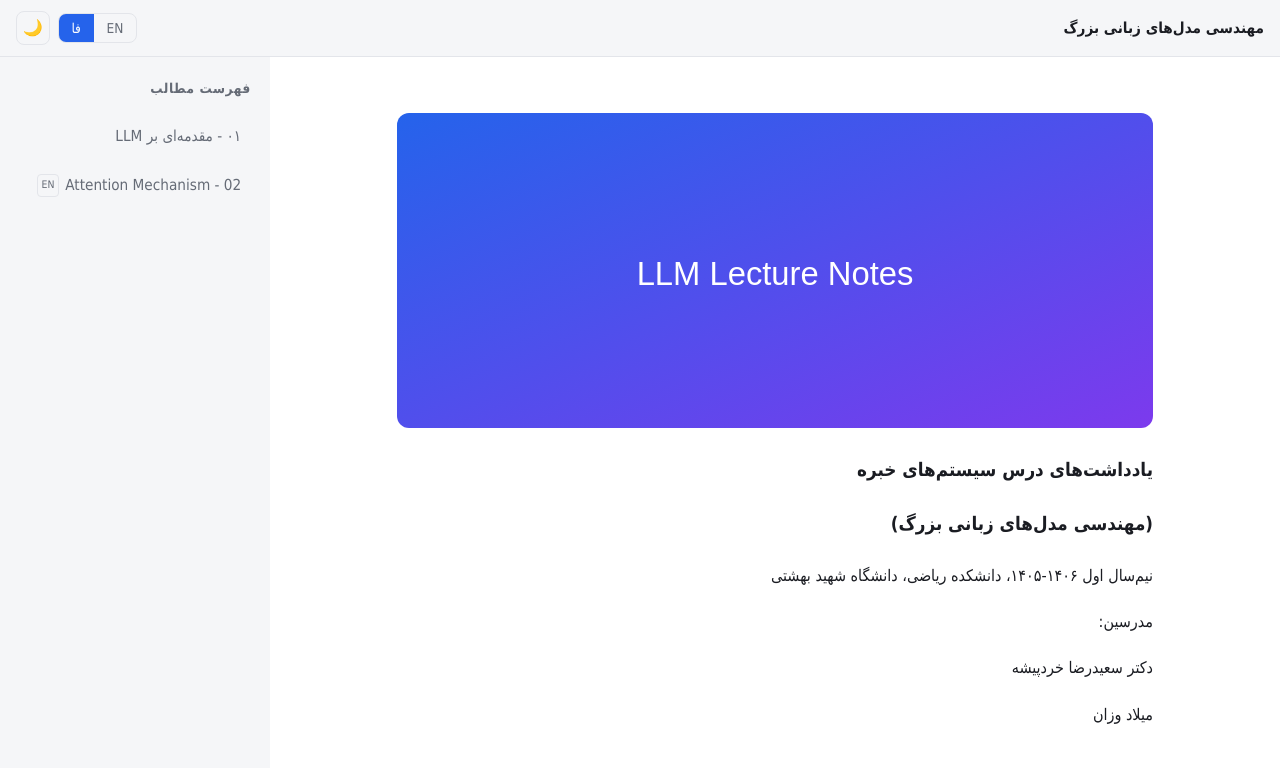
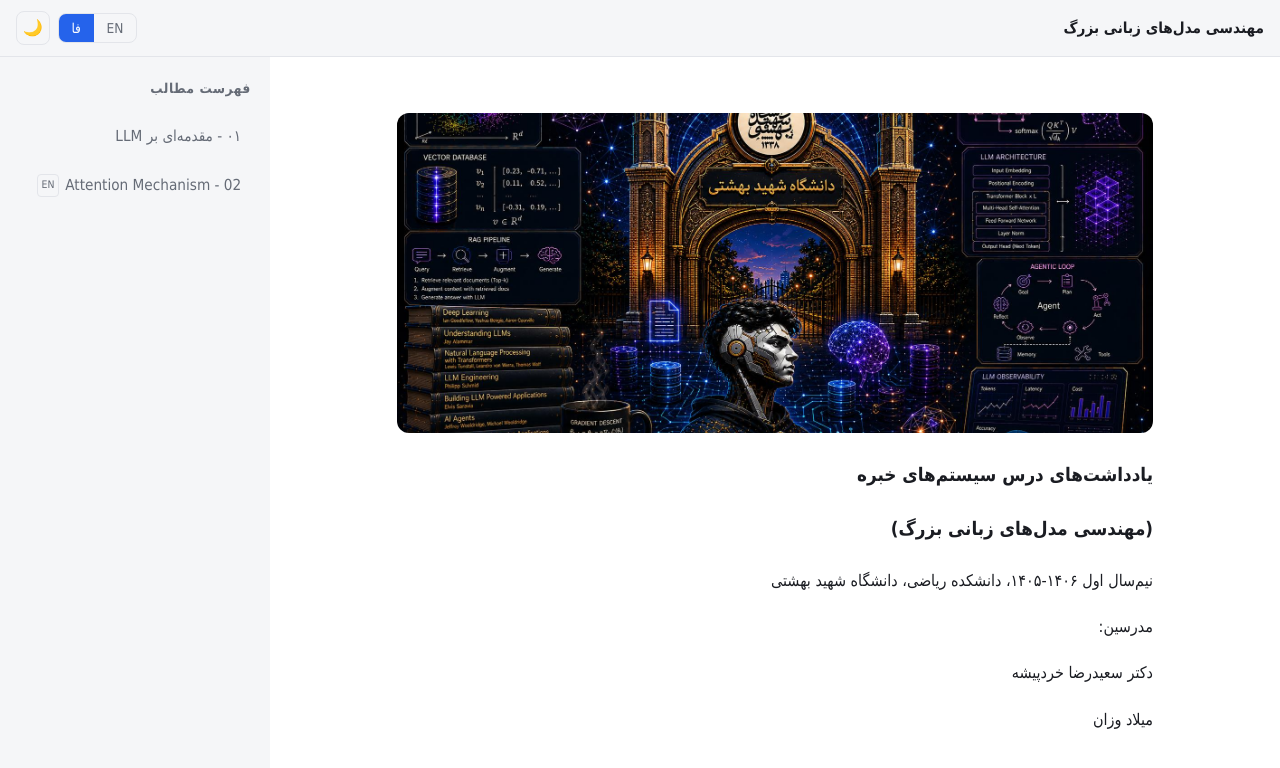
Before and after one commit to sbu-llm/notes, a Jekyll site: the page built from index.md, in a window 1280 px wide. Shown: the top 768 px of the page. Built offline with Jekyll 4.4.1, drawn with Linux system fonts in a browser that asks for light colours; a style sheet for code colours, icons or effects is not loaded.

Commit message:
Update index.md

```diff
--- a/index.md
+++ b/index.md
@@ -3,7 +3,7 @@ layout: default
 title: خانه
 ---
 
-<img class="cover-image" src="{{ '/assets/images/cover.svg' | relative_url }}" alt="LLM Lecture Notes">
+<img class="cover-image" src="{{ '/assets/images/llm_database_desktop_500kb.svg' | relative_url }}" alt="LLM Lecture Notes">
 
 <div class="chrome home-content" data-lang-content="fa" markdown="1">
 
```
